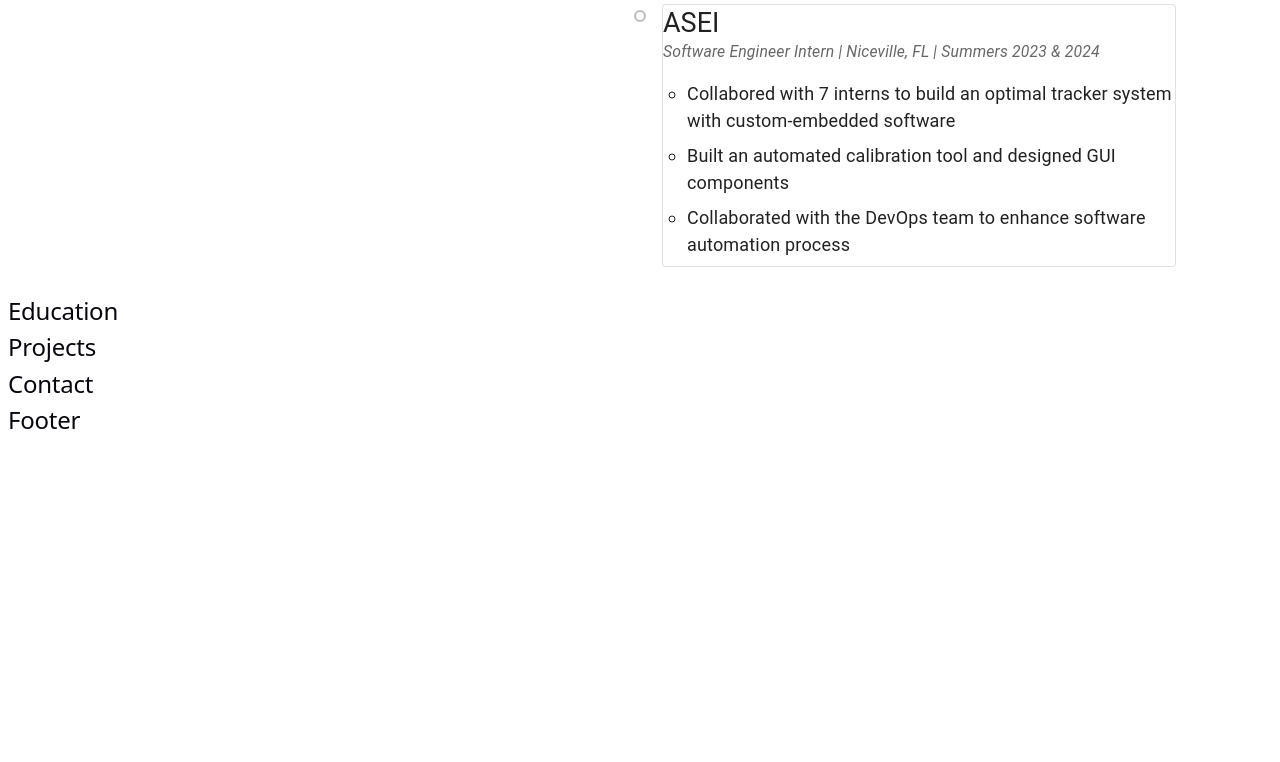
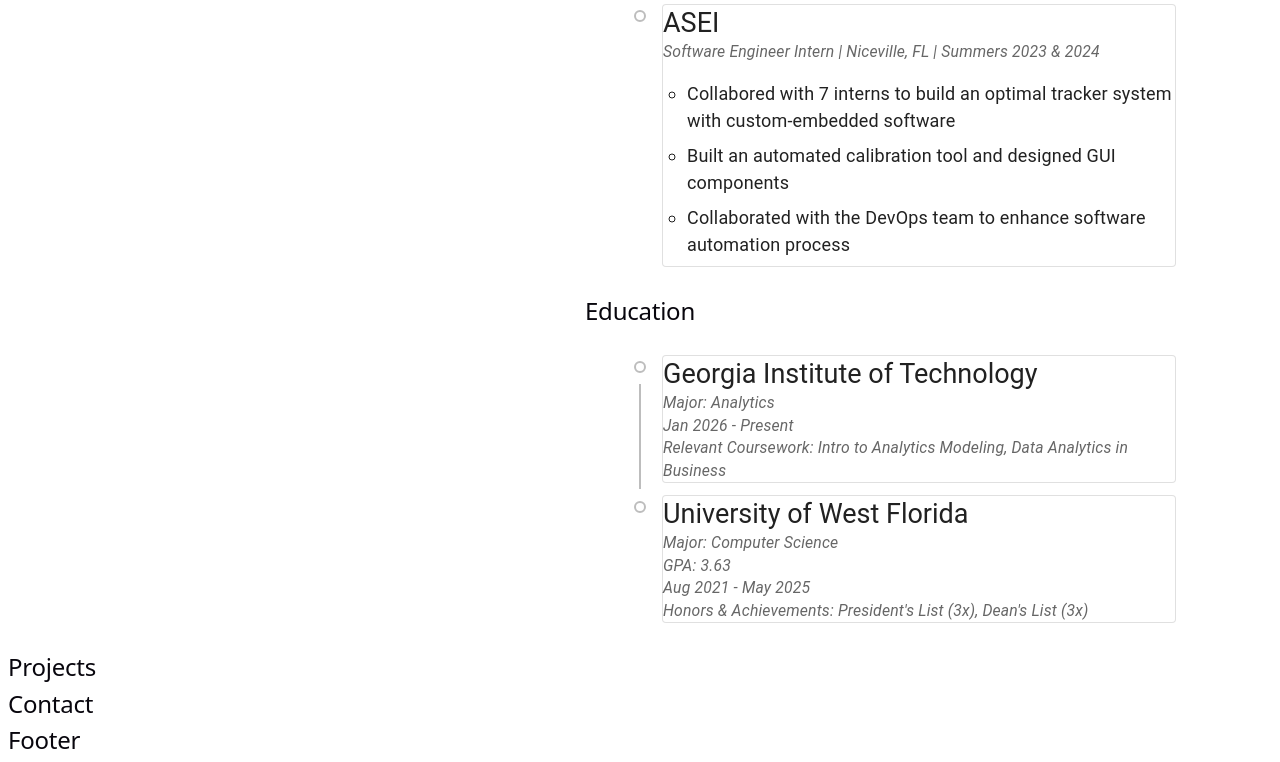
Before and after one commit to trevormee/personal-website, a React (Vite) app in the folder trevor-portfolio/: page / in a window 1280 px wide. Shown: the part 1687-2449 px from the top of the page. Before the commit the page ends 2129 px from the top, so only its background shows below. Built offline with nearby package versions, Linux system fonts and the light colour scheme.

Commit message:
initial education section

```diff
--- a/trevor-portfolio/src/components/Education.tsx
+++ b/trevor-portfolio/src/components/Education.tsx
@@ -1,7 +1,137 @@
+import Timeline from "@mui/lab/Timeline";
+import TimelineItem from "@mui/lab/TimelineItem";
+import TimelineSeparator from "@mui/lab/TimelineSeparator";
+import TimelineConnector from "@mui/lab/TimelineConnector";
+import TimelineContent from "@mui/lab/TimelineContent";
+import TimelineDot from "@mui/lab/TimelineDot";
+import { Box, Container, Paper, Stack, Typography } from "@mui/material";
+
+type Education = {
+  universityName: string;
+  dates: string;
+  major: string;
+  minor?: string;
+  gpa?: string;
+  honorsAndAchievements?: string[];
+  relevantCoursework?: string[];
+};
+
+const EDUCATION_HISTORY: Education[] = [
+  // GT
+  {
+    universityName: "Georgia Institute of Technology",
+    dates: "Jan 2026 - Present",
+    major: "Analytics",
+    relevantCoursework: [
+      "Intro to Analytics Modeling",
+      "Data Analytics in Business",
+    ],
+  },
+
+  // UWF
+  {
+    universityName: "University of West Florida",
+    dates: "Aug 2021 - May 2025",
+    major: "Computer Science",
+    gpa: "3.63",
+    honorsAndAchievements: ["President's List (3x)", "Dean's List (3x)"],
+  },
+];
+
 export default function Education() {
-    return (
-        <section id="education">
-            <h2>Education</h2>
-        </section>
-    )
+  return (
+    <section id="education">
+      <h2 style={{ textAlign: "center" }}>Education</h2>
+
+      <Container
+        maxWidth="lg"
+        sx={{
+          px: { xs: 2, md: 4 },
+          py: 0,
+        }}
+      >
+        <Timeline position="right">
+          {EDUCATION_HISTORY.map((univ, index) => (
+            <TimelineItem key={univ.universityName}>
+              <TimelineSeparator>
+                <TimelineDot variant="outlined" />
+                {index < EDUCATION_HISTORY.length - 1 && <TimelineConnector />}
+              </TimelineSeparator>
+              <TimelineContent>
+                <Paper variant="outlined">
+                  <Stack spacing={2}>
+                    <Box>
+                      <Typography variant="h5" color="text.primary">
+                        {univ.universityName}
+                      </Typography>
+
+                      <Typography
+                        variant="body2"
+                        sx={{
+                          fontStyle: "italic",
+                          color: "text.secondary",
+                        }}
+                      >
+                        Major: {univ.major}
+                      </Typography>
+
+                      {univ.gpa && (
+                        <Typography
+                          variant="body2"
+                          sx={{
+                            fontStyle: "italic",
+                            color: "text.secondary",
+                          }}
+                        >
+                          GPA: {univ.gpa}
+                        </Typography>
+                      )}
+
+                      <Typography
+                        variant="body2"
+                        sx={{
+                          fontStyle: "italic",
+                          color: "text.secondary",
+                        }}
+                      >
+                        {univ.dates}
+                      </Typography>
+
+                      {univ.honorsAndAchievements &&
+                        univ.honorsAndAchievements.length > 0 && (
+                          <Typography
+                            variant="body2"
+                            sx={{
+                              fontStyle: "italic",
+                              color: "text.secondary",
+                            }}
+                          >
+                            Honors & Achievements:{" "}
+                            {univ.honorsAndAchievements.join(", ")}
+                          </Typography>
+                        )}
+
+                      {univ.relevantCoursework &&
+                        univ.relevantCoursework.length > 0 && (
+                          <Typography
+                            variant="body2"
+                            sx={{
+                              fontStyle: "italic",
+                              color: "text.secondary",
+                            }}
+                          >
+                            Relevant Coursework:{" "}
+                            {univ.relevantCoursework.join(", ")}
+                          </Typography>
+                        )}
+                    </Box>
+                  </Stack>
+                </Paper>
+              </TimelineContent>
+            </TimelineItem>
+          ))}
+        </Timeline>
+      </Container>
+    </section>
+  );
 }
```
